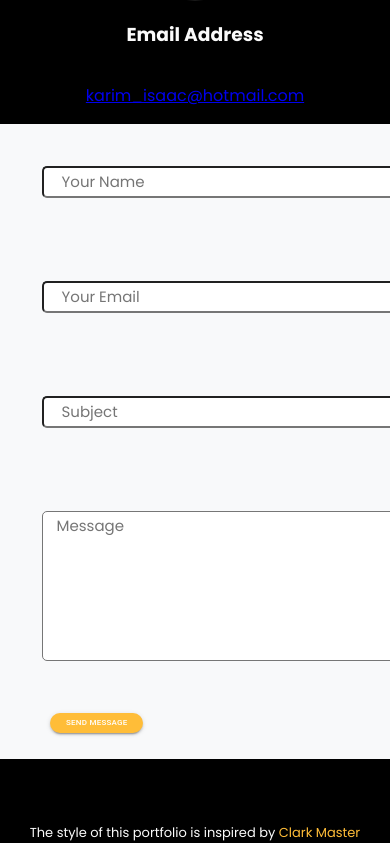
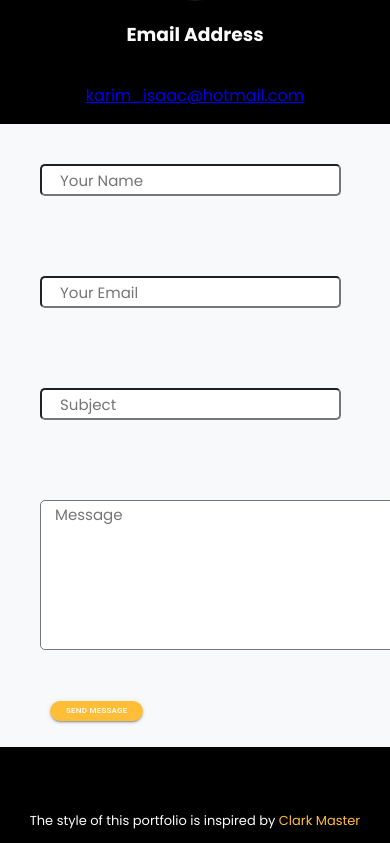
Before and after one commit to KIsaac85/kisaac85.github.io, a React (Vite) app: page / in a window 390 px wide. Shown: the part 7035-7878 px from the top of the page. Built offline with nearby package versions, Linux system fonts and the light colour scheme.

Commit message:
add style to form

```diff
--- a/src/css/Style ContactMe.css
+++ b/src/css/Style ContactMe.css
@@ -63,8 +63,9 @@ img#contact-image{
         color:var(--greyContainer);
     }
     .contact-form-group > input, textarea{
-        width: 100%;
-        height:2rem;
+        width: auto;
+        min-height:2rem;
+        min-width:fit-content;
         box-sizing: border-box;
     }
 
@@ -76,7 +77,7 @@ img#contact-image{
     }
 }
 .contact-form-group > input, textarea{
-    margin:41.5px;
+    margin: 40px;
     border-radius:5px;
     font-family: 'poppins', sans-serif, monospace;
     font-size: 15px;
--- a/src/css/Style Resume.css
+++ b/src/css/Style Resume.css
@@ -35,7 +35,6 @@
         width: 19rem;
         background-color: var(--greyContainer);
         padding: 30px;
-
     }
     .resume-title-shadow-mob{
         z-index: -1;
```
